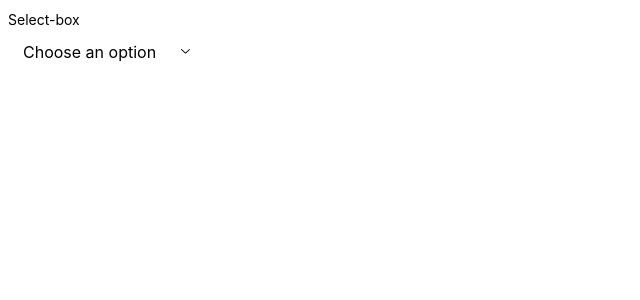
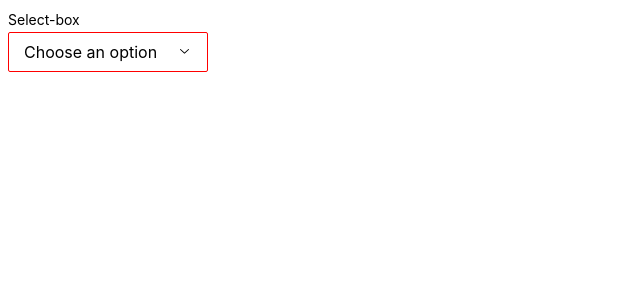
Before and after one commit to AliakseiKrasko/universal_components, a React (Vite) app: page / in a window 1280 px wide. Shown: the top 300 px of the page, without its empty margins (0-640 px from the left). Built offline with nearby package versions, Linux system fonts and the light colour scheme.

Commit message:
fixed bags

```diff
--- a/src/components/Select/select.module.css
+++ b/src/components/Select/select.module.css
@@ -22,7 +22,7 @@
     gap: 5px;
     background-color: var(--dark-500);
     border-radius: 2px;
-    border: 1px solid var(--dark-100);
+    border: 1px solid red;
     outline: 1px solid transparent;
     cursor: pointer;
 
```
